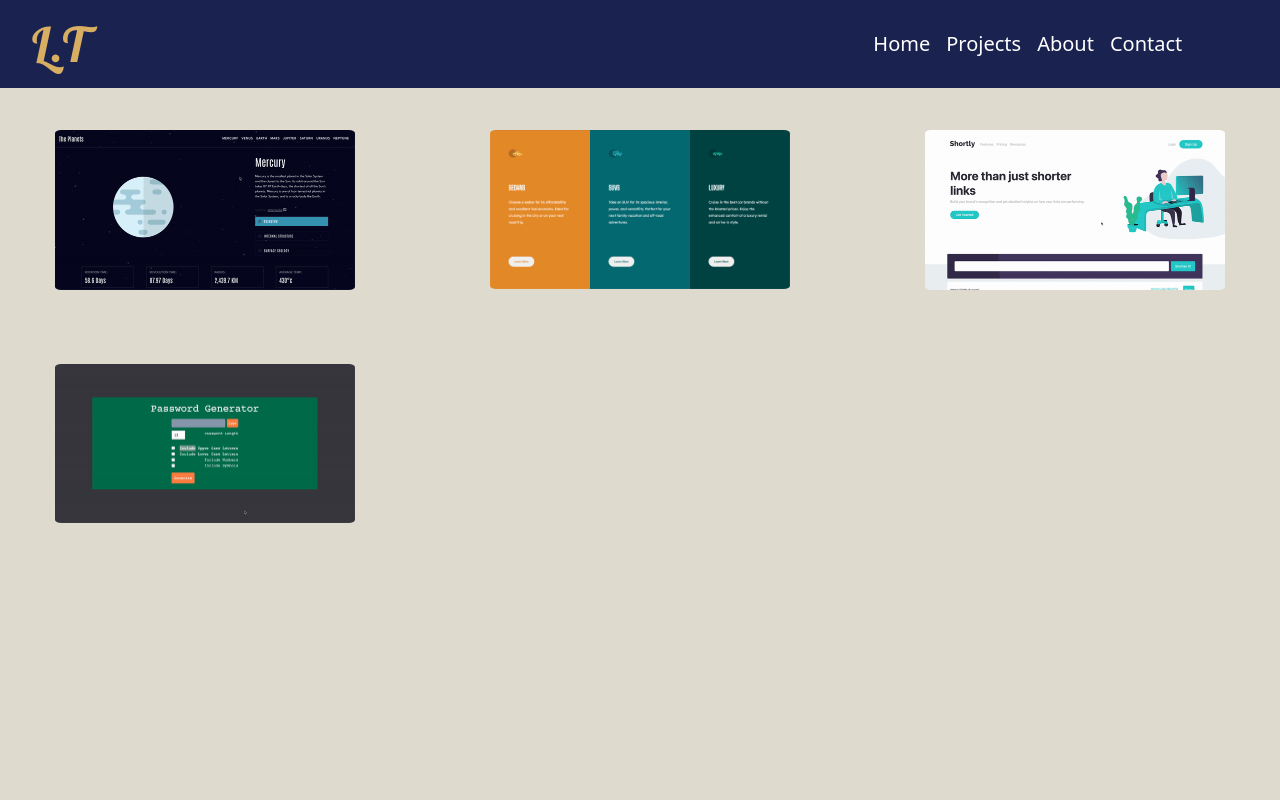
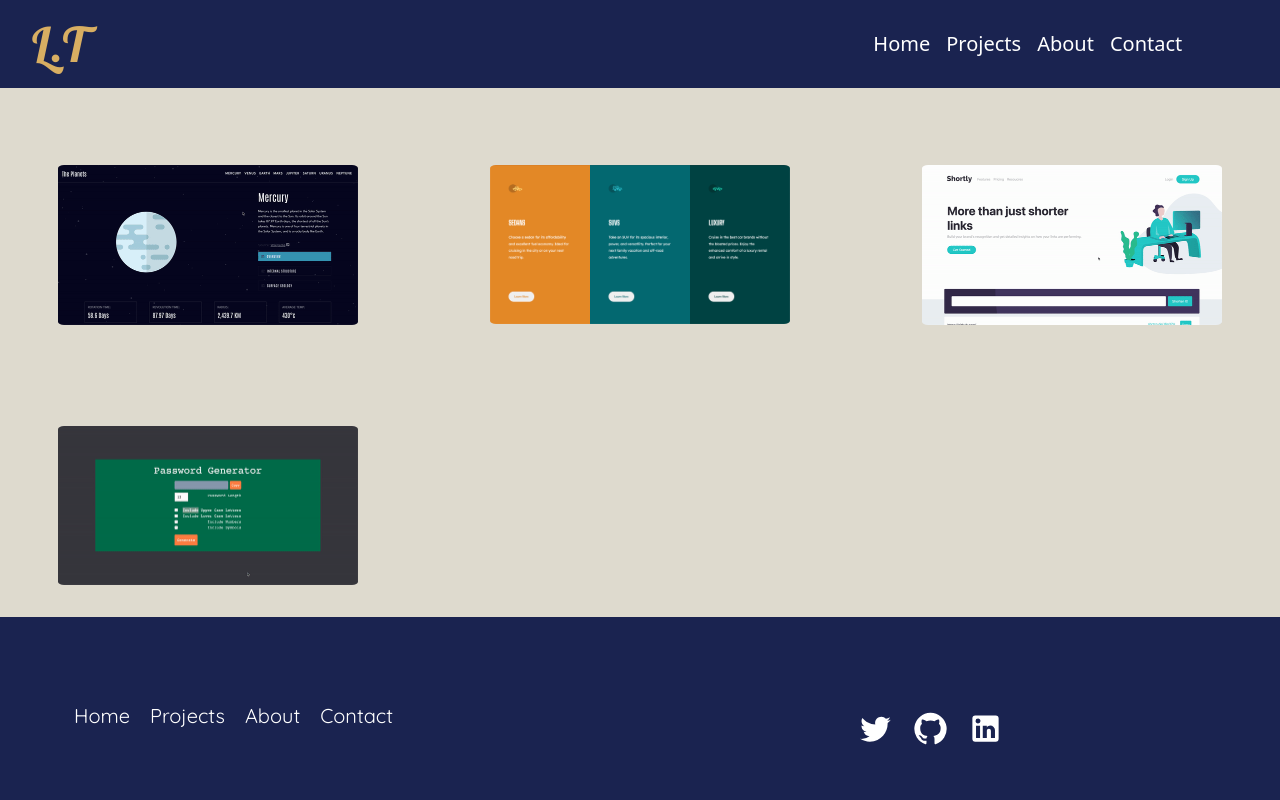
Before and after one commit to Renz757/React-Portfoilo, a React (Create React App) app: page /projects in a window 1280 px wide. Shown: the top 800 px of the page. Built offline with nearby package versions, Linux system fonts and the light colour scheme.

Commit message:
Project Spacing/Styling

```diff
--- a/src/components/ProjectComponent.js
+++ b/src/components/ProjectComponent.js
@@ -7,7 +7,7 @@ function Projects(props) {
     const projectImages = props.projectImage.map(image => {
         return (
             <>
-                <Grid item xs={12} md={4} key={image.id}>
+                <Grid item xs={12} sm={6} md={4} key={image.id}>
                     <a href={image.url} target="_blank" rel="noreferrer">
                         <img className="project-image" alt={image.text} src={image.image}></img>
                     </a>
@@ -19,7 +19,7 @@ function Projects(props) {
     return (
         <>
             <div className='projectContainer'>
-                <Grid container spacing={3}>
+                <Grid container spacing={2}>
                     {projectImages}
                 </Grid>
             </div>
--- a/src/styles/_Projects.scss
+++ b/src/styles/_Projects.scss
@@ -1,12 +1,12 @@
 .projectContainer {
     width: 100vw;
-    height: 90vh;
+    // height: 90vh;
     text-align: center;
     margin: 5rem auto 2rem auto;
 
     .project-image {
         width: 300px;
         border-radius: 2%;
-        margin-top: 50px;
+        margin-top: 85px;
     }
 }
```
